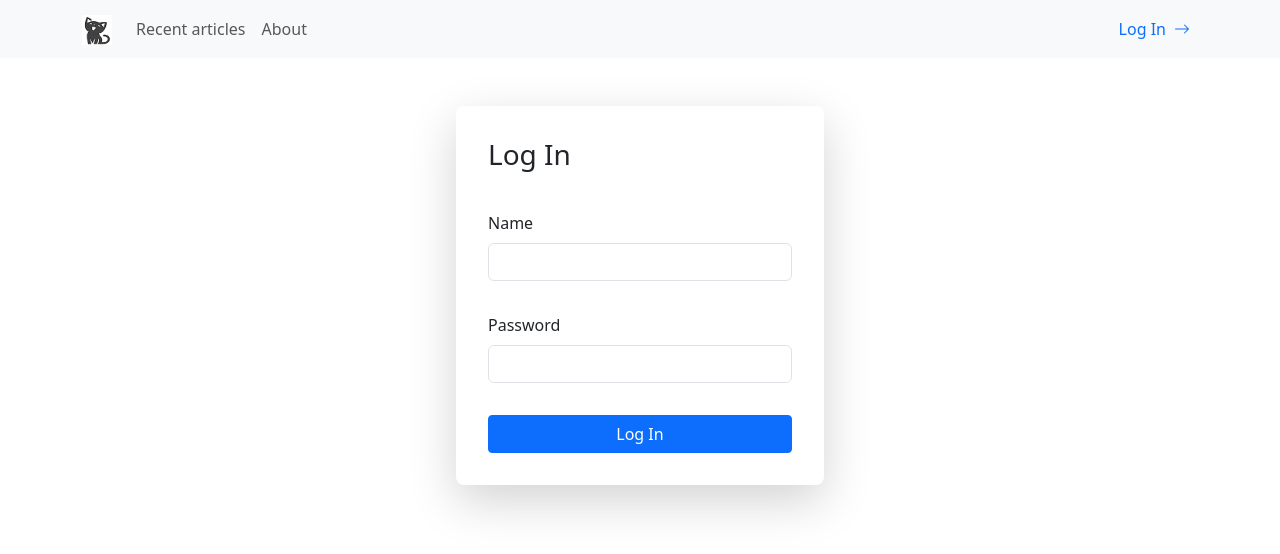
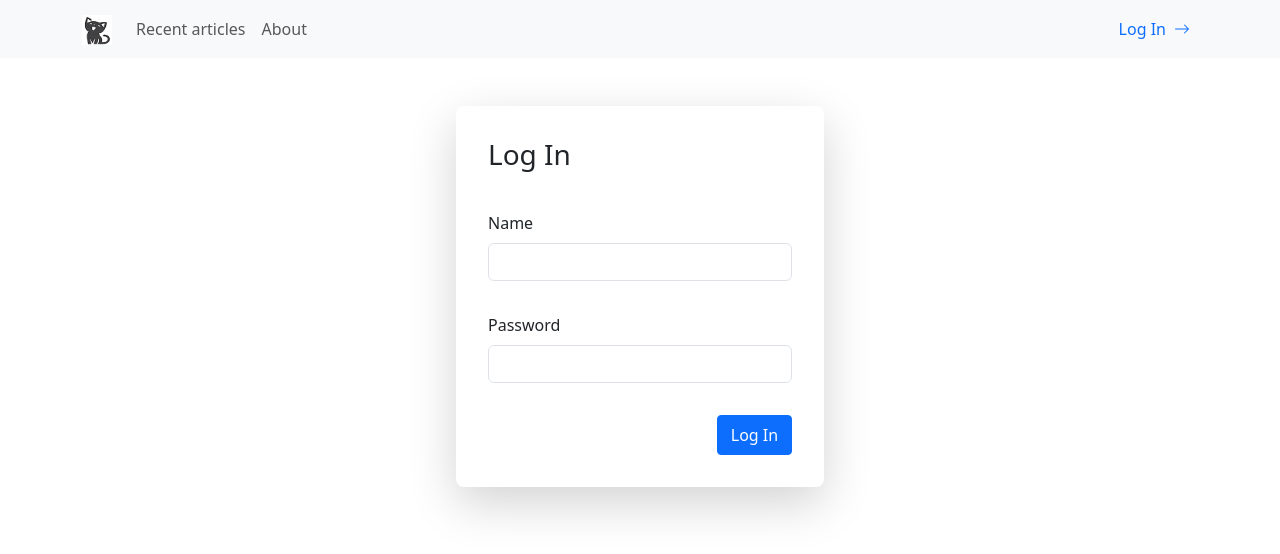
Before and after one commit to Happy99/cat-blog, a Next.js app: page /auth/login in a window 1280 px wide. Shown: the top 554 px of the page. Built offline with nearby package versions, Linux system fonts and the light colour scheme; no server answers.

Commit message:
style: update button dimensions and alignment in login form CSS

```diff
--- a/src/components/Auth/loginform.module.css
+++ b/src/components/Auth/loginform.module.css
@@ -19,10 +19,8 @@
 }
 
 .button {
-  width: 69;
-  height: 36;
-  top: 272px;
-  left: 267px;
+  width: 75px;
+  height: 40px;
   border-radius: 4px;
   gap: 4px;
   border-width: 1px;
@@ -30,5 +28,5 @@
   padding-right: 12px;
   padding-bottom: 6px;
   padding-left: 12px;
-  margin-top: auto;
+  margin-left: auto;
 }
```
